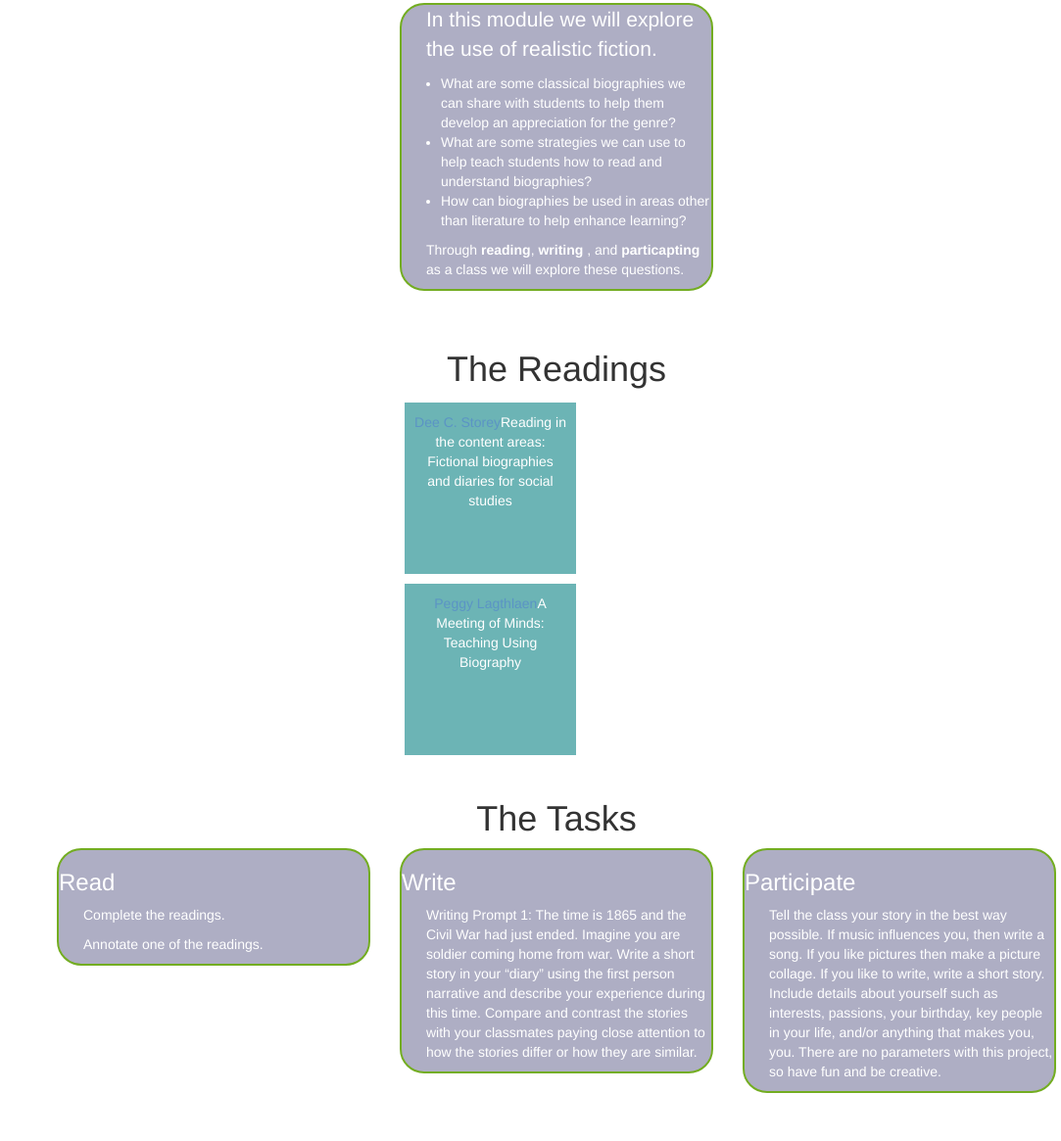
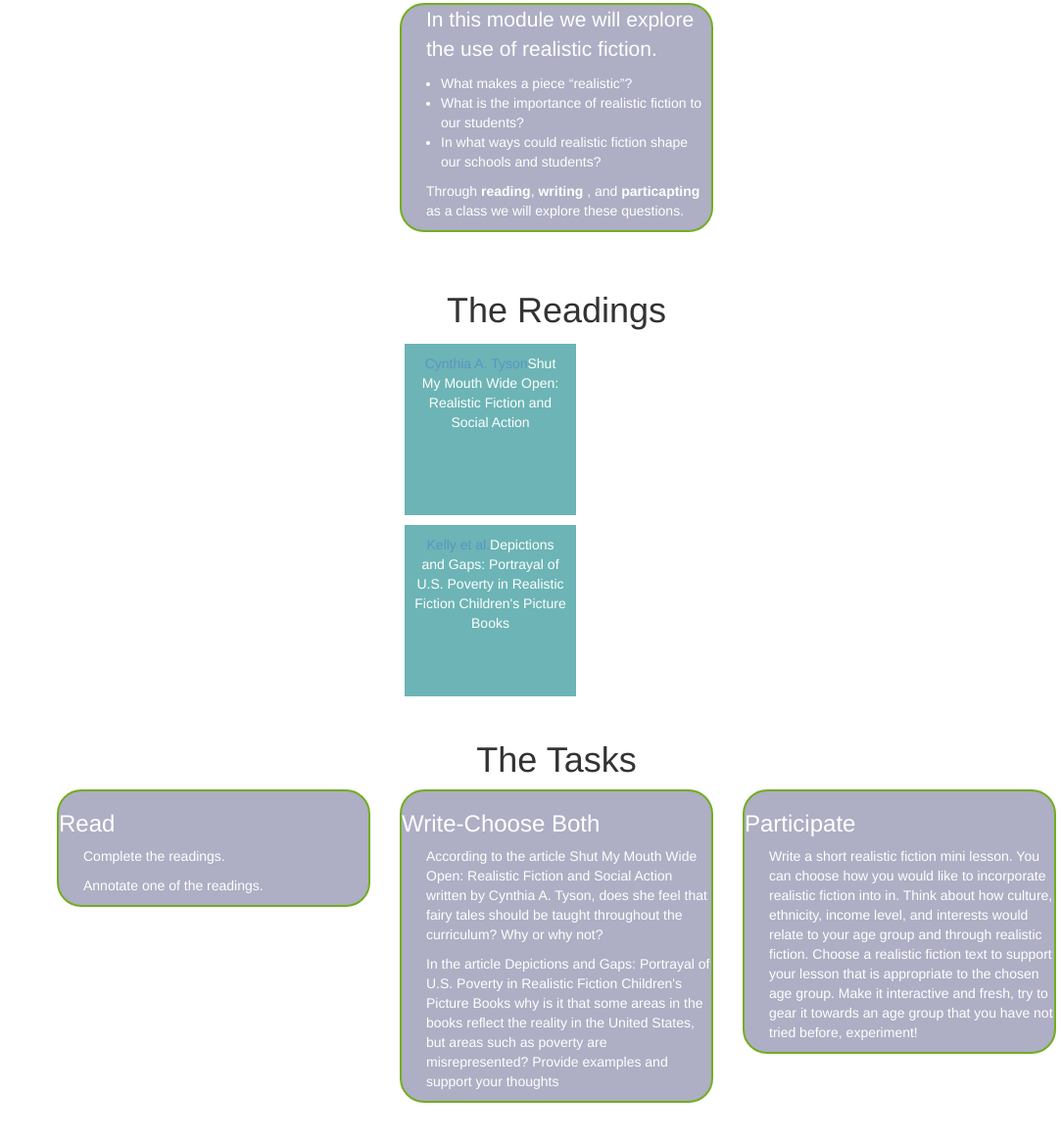
Before and after one commit to jgmac1106/edu307class, a plain HTML site: page module12.html in a window 1280 px wide. Shown: the part 797-1962 px from the top of the page at 98% size, without its empty margins (197-1280 px from the left). Drawn offline with Linux system fonts and the light colour scheme.

Commit message:
Update module12.html
added realistic fiction module

```diff
--- a/module12.html
+++ b/module12.html
@@ -50,7 +50,7 @@
             </div>
             <div class="col-md-4">
               <h1>
-               Biography
+               Realistic Fiction
               </h1>
             </div>
             <div class="col-md-4">
@@ -69,9 +69,9 @@
                 <p class="summary">
                  In this module we will explore the use of realistic fiction.
                 <ul>
-                  <li>What are some classical biographies we can share with students to help them develop an appreciation for the genre?</li>
-                  <li>What are some strategies we can use to help teach students how to read and understand biographies?</li>
-                 <li>How can biographies be used in areas other than literature to help enhance learning?</li>
+                  <li>What makes a piece “realistic”?</li>
+                  <li>What is the importance of realistic fiction to our students?</li>
+                 <li>In what ways could realistic fiction shape our schools and students?</li>
                  </ul>
                 </p>
                 <p>Through  <strong>reading</strong>, <strong>writing </strong>, and <strong>particapting</strong> as a class we will explore these questions.
@@ -88,8 +88,8 @@
               &#32;
             </div>
             <div class="col-md-4"><div class="boxLA">
-              <p><a href="https://via.hypothes.is/http://edu307class.networkedlearningcollaborative.com/readings/storeybiography.pdf">Dee C. Storey</a>Reading in the content areas: Fictional biographies and diaries for social studies</p></div>
-              <div class="boxLA"> <p><a href="https://via.hypothes.is/http://edu307class.networkedlearningcollaborative.com/readings/lathlaen.pdf">Peggy Lagthlaen</a>A Meeting of Minds: Teaching Using Biography</p>
+              <p><a href="https://via.hypothes.is/http://edu307class.networkedlearningcollaborative.com/readings/storeybiography.pdf">Cynthia A. Tyson</a>Shut My Mouth Wide Open: Realistic Fiction and Social Action</p></div>
+              <div class="boxLA"> <p><a href="https://via.hypothes.is/http://edu307class.networkedlearningcollaborative.com/readings/lathlaen.pdf">Kelly et al.</a>Depictions and Gaps: Portrayal of U.S. Poverty in Realistic Fiction Children's Picture Books</p>
               </div>
 
 
@@ -120,9 +120,11 @@
 
 
                 <h3>
-                  Write
+                  Write-Choose Both
                 </h3>
-                <p>Writing Prompt 1: The time is 1865 and the Civil War had just ended. Imagine you are soldier coming home from war. Write a short story in your “diary” using the first person narrative and describe your experience during this time. Compare and contrast the stories with your classmates paying close attention to how the stories differ or how they are similar.</p>
+                <p>According to the article Shut My Mouth Wide Open: Realistic Fiction and Social Action written by Cynthia A. Tyson, does she feel that fairy tales should be taught throughout the curriculum? Why or why not?
+</p>
+                <p>In the article Depictions and Gaps: Portrayal of U.S. Poverty in Realistic Fiction Children's Picture Books  why is it that some areas in the books reflect the reality in the United States, but areas such as poverty are misrepresented? Provide examples and support your thoughts</p>
 
                 </div>
             </div>
@@ -133,7 +135,7 @@
                 <h3>
                   Participate
                 </h3>
-                <p>Tell the class your story in the best way possible. If music influences you, then write a song. If you like pictures then make a picture collage. If you like to write, write a short story. Include details about yourself such as interests, passions, your birthday, key people in your life, and/or anything that makes you, you. There are no parameters with this project, so have fun and be creative.</p>
+                <p>Write a short realistic fiction mini lesson. You can choose how you would like to incorporate realistic fiction into in. Think about how culture, ethnicity, income level, and interests would relate to your age group and through realistic fiction. Choose a realistic fiction text to support your lesson that is appropriate to the chosen age group. Make it interactive and fresh, try to gear it towards an age group that you have not tried before, experiment!</p>
 
               </div>
             </div>
```
